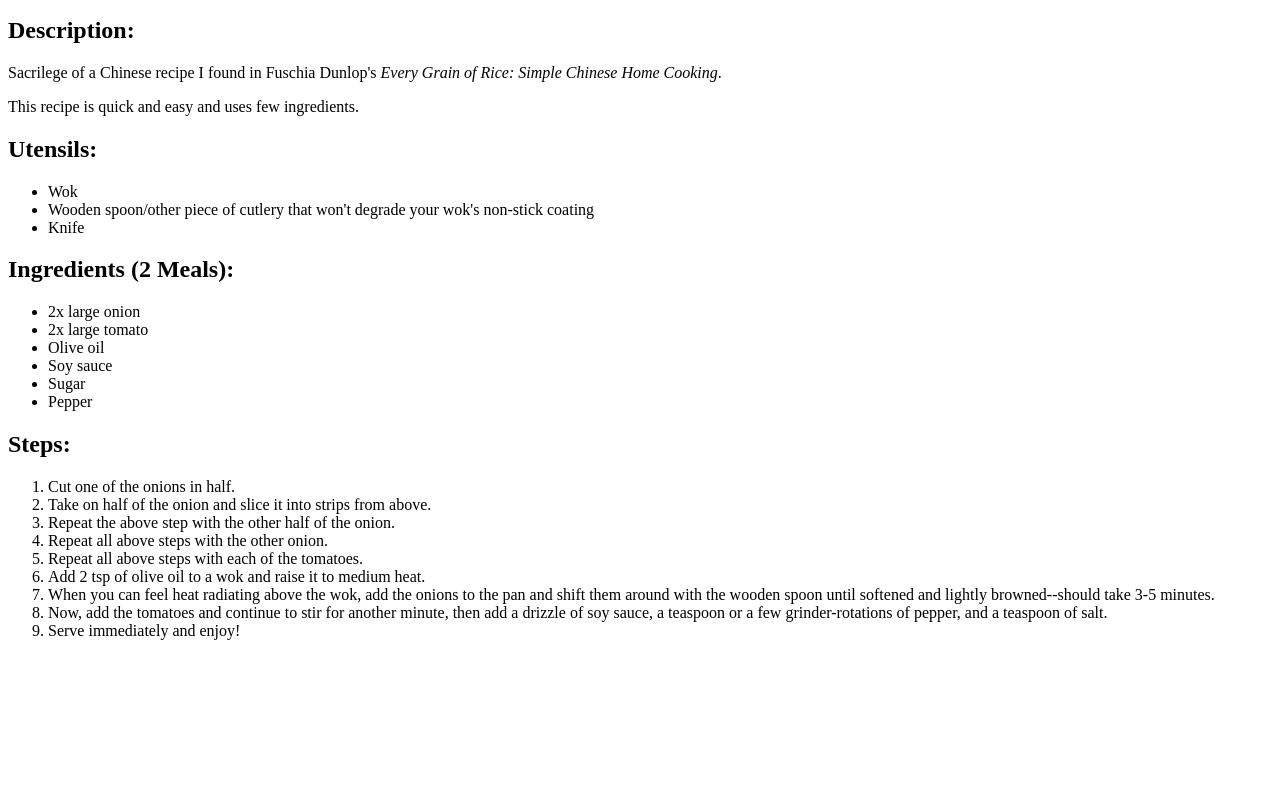
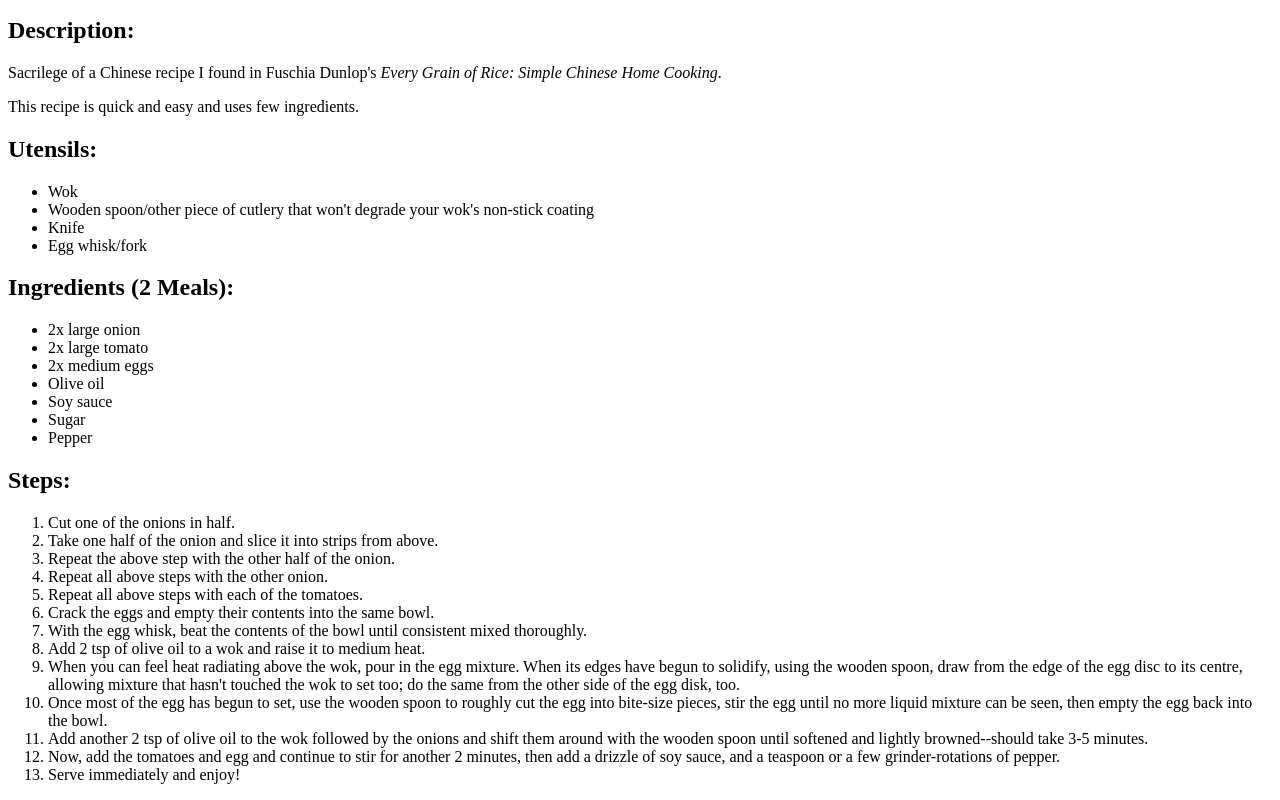
Before and after one commit to JamesGJ5-Learning-To-Code/odin-recipes, a plain HTML site: page recipes/egg-tomato-stir-fry.html in a window 1280 px wide. Shown: the part 807-1607 px from the top of the page. Before the commit the page ends 1463 px from the top, so only its background shows below. Drawn offline with Linux system fonts and the light colour scheme.

Commit message:
Add egg to the egg recipe
Add mention of the eggs to the ingredients list

Add mention of an egg whisk to the utensils list

Amend the list of steps to incorporate what must be done with the egg

```diff
--- a/recipes/egg-tomato-stir-fry.html
+++ b/recipes/egg-tomato-stir-fry.html
@@ -21,11 +21,13 @@
                         degrade your wok's non-stick coating
                     </li>
                     <li>Knife</li>
+                    <li>Egg whisk/fork</li>
                 </ul>
             <h2>Ingredients (2 Meals):</h2>
                 <ul>
                     <li>2x large onion</li>
                     <li>2x large tomato</li>
+                    <li>2x medium eggs</li>
                     <li>Olive oil</li>
                     <li>Soy sauce</li>
                     <li>Sugar</li>
@@ -34,7 +36,7 @@
             <h2>Steps:</h2>
                 <ol>
                     <li>Cut one of the onions in half.</li>
-                    <li>Take on half of the onion and slice it
+                    <li>Take one half of the onion and slice it
                         into strips from above.
                     </li>
                     <li>Repeat the above step with the other half of
@@ -42,17 +44,30 @@
                     </li>
                     <li>Repeat all above steps with the other onion.</li>
                     <li>Repeat all above steps with each of the tomatoes.</li>
+                    <li>Crack the eggs and empty their contents into the same bowl.</li>
+                    <li>With the egg whisk, beat the contents of the bowl until
+                        consistent mixed thoroughly.
+                    </li>
                     <li>Add 2 tsp of olive oil to a wok and raise it to medium
                         heat.
                     </li>
                     <li>When you can feel heat radiating above the
-                        wok, add the onions to the pan and shift them around
+                        wok, pour in the egg mixture. When its edges have begun to
+                        solidify, using the wooden spoon, draw from the edge of the
+                        egg disc to its centre, allowing mixture that hasn't touched
+                        the wok to set too; do the same from the other side of the egg
+                        disk, too.
+                    </li>
+                    <li>Once most of the egg has begun to set, use the wooden spoon to roughly
+                        cut the egg into bite-size pieces, stir the egg until no more
+                        liquid mixture can be seen, then empty the egg back into the bowl.
+                    </li>
+                    <li>Add another 2 tsp of olive oil to the wok followed by the onions and shift them around
                         with the wooden spoon until softened and lightly
-                        browned--should take 3-5 minutes.
-                    </li>
-                    <li>Now, add the tomatoes and continue to stir for another
-                        minute, then add a drizzle of soy sauce, a teaspoon or a few
-                        grinder-rotations of pepper, and a teaspoon of salt.
+                        browned--should take 3-5 minutes.</li>
+                    <li>Now, add the tomatoes and egg and continue to stir for another
+                        2 minutes, then add a drizzle of soy sauce, and a teaspoon or a few
+                        grinder-rotations of pepper.
                     </li>
                     <li>Serve immediately and enjoy!</li>
                 </ol>
```
